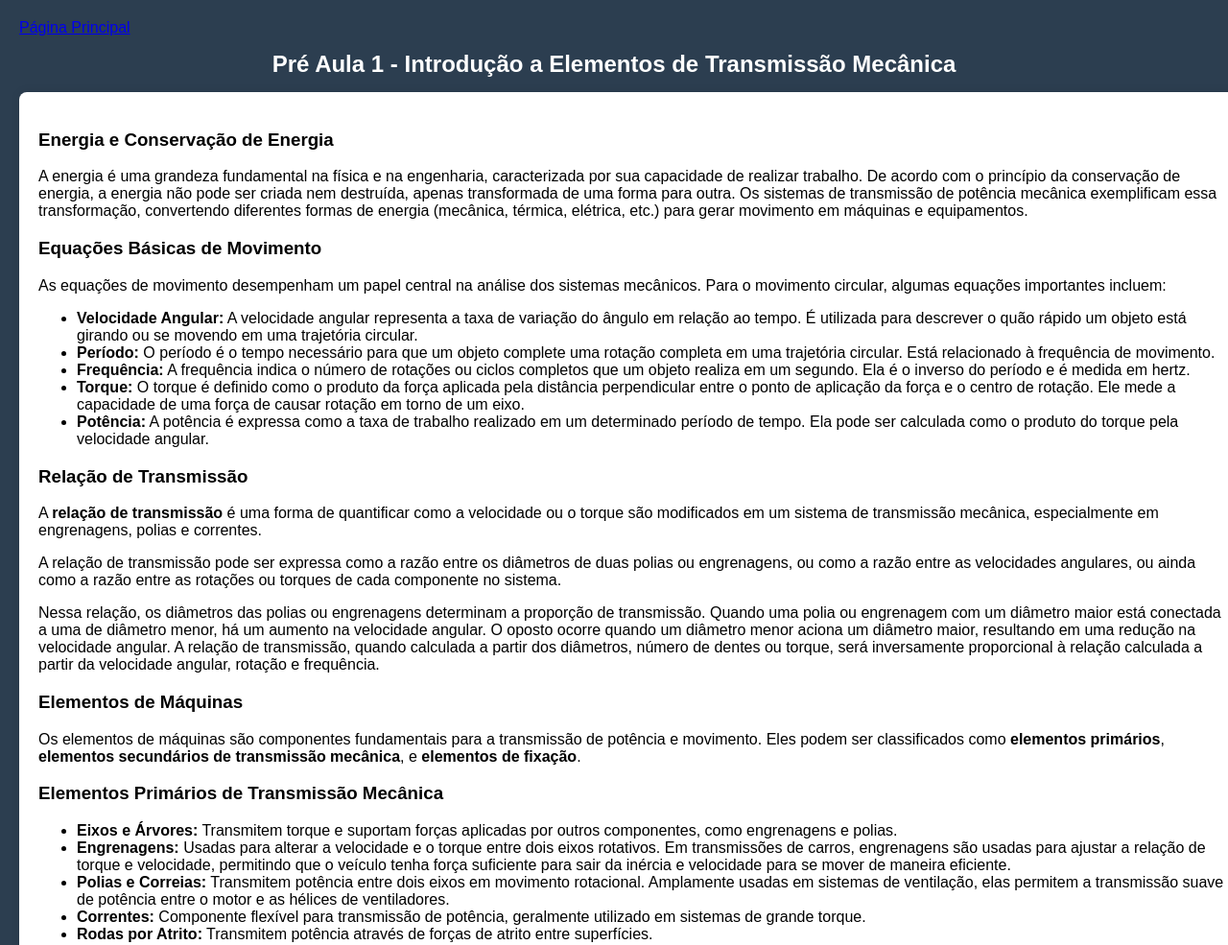
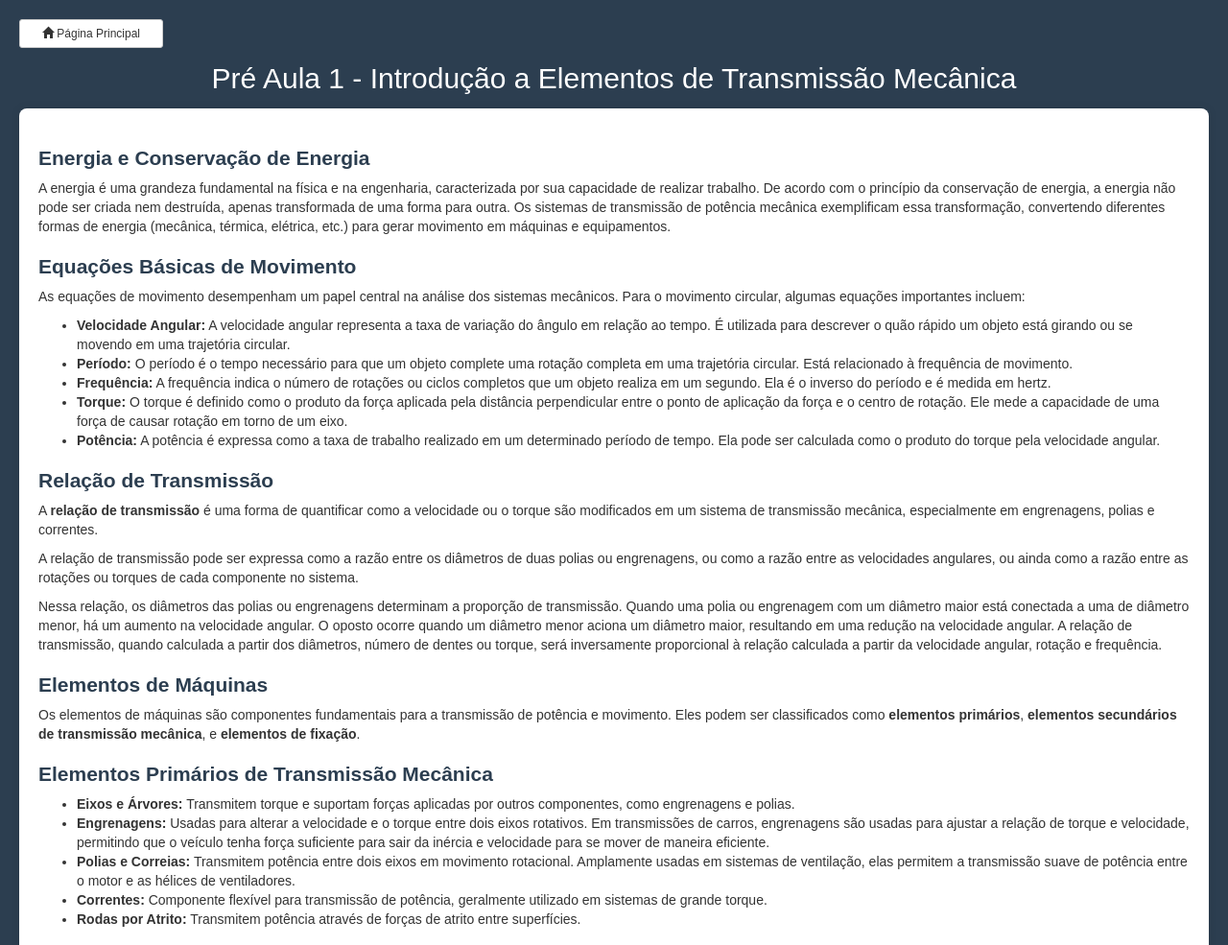
Before and after one commit to pauloolivio/aulas, a plain HTML site: page 1-elementos_maquina/Aula1/Resumo.html in a window 1280 px wide. Shown: the top 985 px of the page at 96% size. Drawn offline with Linux system fonts and the light colour scheme; files that its build step writes are made by us from their sources; the site is published under a folder, as on GitHub Pages, so addresses that start at the root find nothing; files whose address does not match are found by name.

Commit message:
Update Resumo.html

```diff
--- a/1-elementos_maquina/Aula1/Resumo.html
+++ b/1-elementos_maquina/Aula1/Resumo.html
@@ -4,7 +4,7 @@
     <meta charset="UTF-8">
     <meta name="viewport" content="width=device-width, initial-scale=1.0">
     <title>Pré Aula 1 - Introdução a Elementos de Transmissão Mecânica</title>
-    <link rel="stylesheet" media="all" href="/assets/application-b0b91461d093aa2ed95d8a7467856e4dc16f55744d3c17a927c3598e5b26cd3f.css" data-turbolinks-track="true" />
+    <link rel="stylesheet" media="all" href=".../assets/application-b0b91461d093aa2ed95d8a7467856e4dc16f55744d3c17a927c3598e5b26cd3f.css" data-turbolinks-track="true" />
 </head>
 <style>
   body {
@@ -39,7 +39,7 @@
   }
 </style>
 <body>
-  <a class="btn btn-default btn-sm" href="/1-elementos_maquina/Aula1-IntroducaoElementosMaquina.html">
+  <a class="btn btn-default btn-sm" href="../1-elementos_maquina/Aula1-IntroducaoElementosMaquina.html">
       <i class="glyphicon glyphicon glyphicon-home"></i> Página Principal
   </a>
   <h2>Pré Aula 1 - Introdução a Elementos de Transmissão Mecânica</h2>
```
